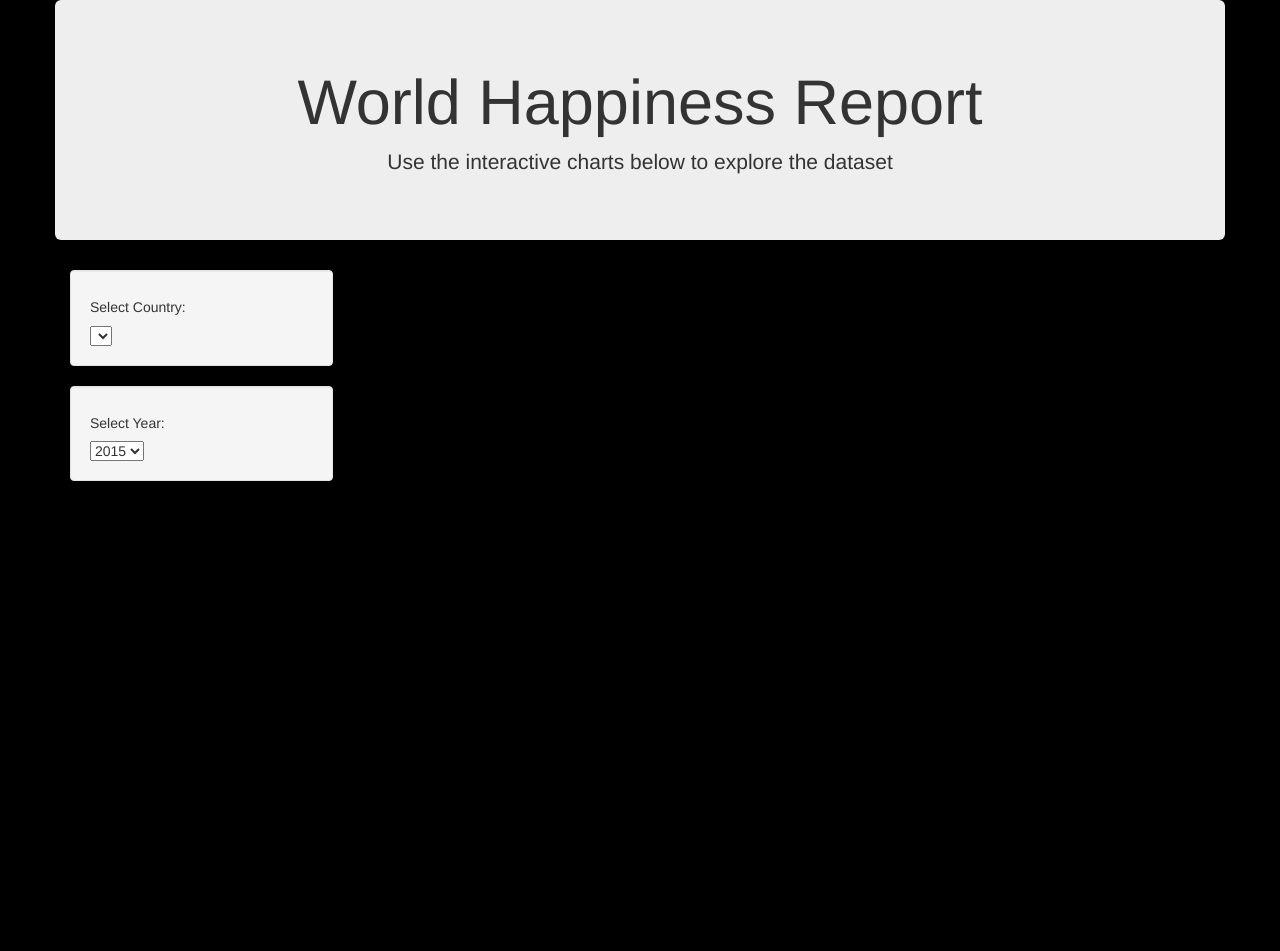
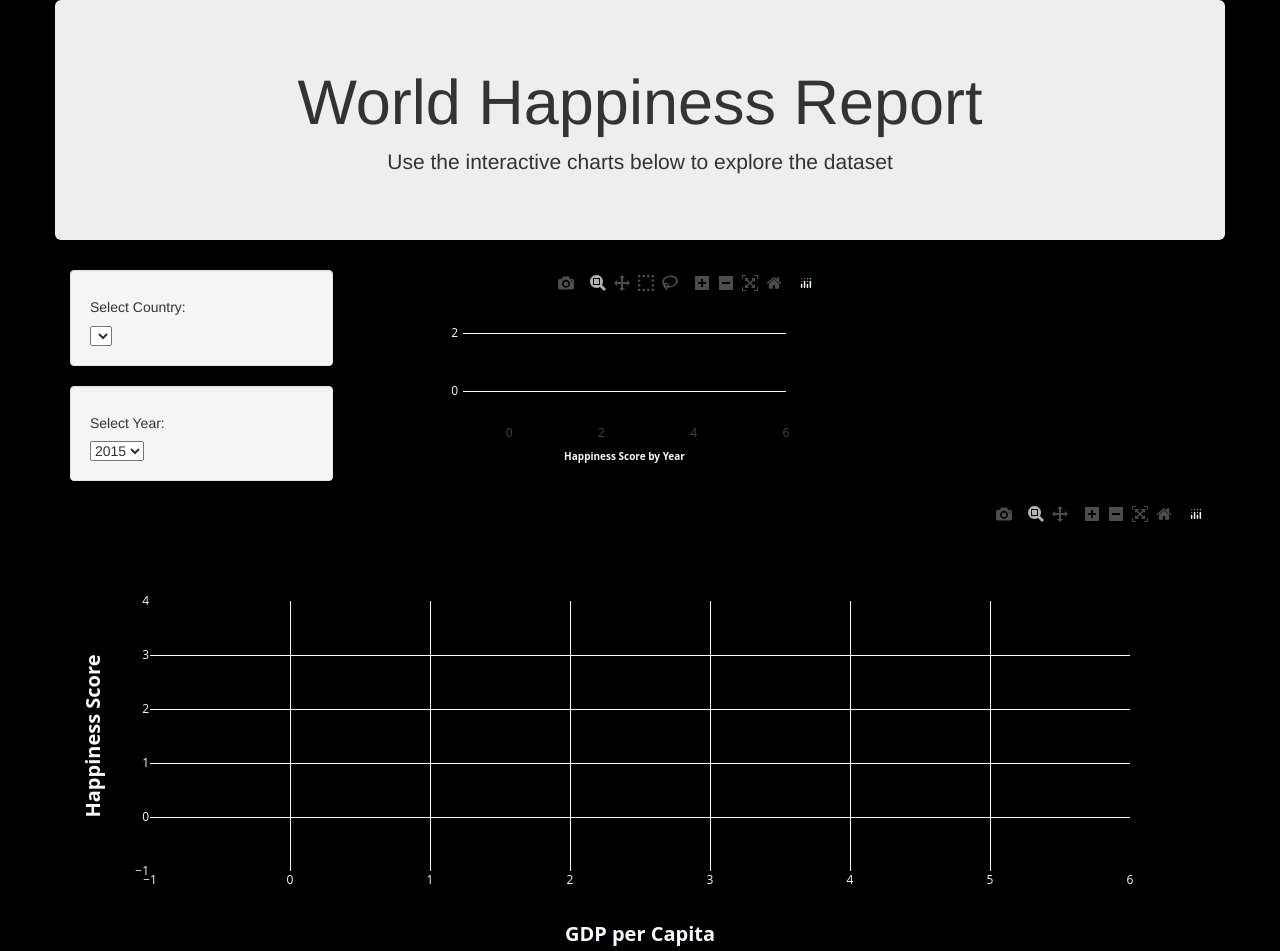
Before and after one commit to Squonk713/visualisation_project_3, a Flask app: page / in a window 1280 px wide. Before the commit the page ends 481 px from the top, so only its background shows below. Run offline with Flask 2, Linux system fonts and the light colour scheme; data that the repository does not hold is empty; some libraries are stand-ins or nearby versions.

Commit message:
finalised bubble plot,plot initialised and changes to app.py

```diff
--- a/app.py
+++ b/app.py
@@ -23,7 +23,7 @@ def get_happiness_data():
     result = cursor.fetchall()
     for row in result:
         mylist.append({"country":row[0],"region":row[1],"year":row[2],"overall_rank":row[3],
-             "happiness_score":row[4],"gdp_per_capita":row[5],"life_expectancy":row[6]})
+             "happiness_score":row[4],"gdp_per_capita":row[5],"life_expectancy":(20*row[6])})
     mydict["year"] = yearlist
     mydict["plotdata"] = mylist
     cursor.execute("""select * from  global_happiness_mean_values""")
--- a/static/plots3.js
+++ b/static/plots3.js
@@ -1,59 +1,59 @@
-function init() {
+// function init() {
 
-  // load the JSON data from the database
+//   // load the JSON data from the database
 
-      d3.json("http://127.0.0.1:5000/data").then((data) => {
-          console.log(data);
+//       d3.json("http://127.0.0.1:5000/data").then((data) => {
+//           console.log(data);
 
-  // get years and assign to selector 2
+//   // get years and assign to selector 2
 
-          var selector = d3.select("#selDataset2");
-          var years = data.year;
-          console.log(years);
-          years.forEach((year) => {
-            selector
-              .append("option")
-              .text(year)
-              .property("value", year);
-            })
+//           var selector = d3.select("#selDataset2");
+//           var years = data.year;
+//           console.log(years);
+//           years.forEach((year) => {
+//             selector
+//               .append("option")
+//               .text(year)
+//               .property("value", year);
+//             })
 
-  // get countries and assign to selector 1
+//   // get countries and assign to selector 1
 
-          var selector2 = d3.select("#selDataset");
-          var countries = data.countries;
-          console.log(countries);
-          countries.forEach((country) => {
-            selector2
-              .append("option")
-              .text(country)
-              .property("value", country);
-          })
+//           var selector2 = d3.select("#selDataset");
+//           var countries = data.countries;
+//           console.log(countries);
+//           countries.forEach((country) => {
+//             selector2
+//               .append("option")
+//               .text(country)
+//               .property("value", country);
+//           })
 
-  // create plots using values of the first row of data
+//   // create plots using values of the first row of data
 
-  });
-  };
+//   });
+//   };
 
-  init(null);
+//   init(null);
 
   //***** This function plots the bar plot with new data for the selected Country *********************/
 
-  function CountryChanged(newcountry) {
-      // Fetch new data each time a new sample is selected
-      barplot(newcountry);
-  };
+  // function CountryChanged(newcountry) {
+  //     // Fetch new data each time a new sample is selected
+  //     barplot(newcountry);
+  // };
 
-  function YearChanged(newyear) {
-    // Fetch new data each time a new sample is selected
-    bubbleplot(newyear);
-  };
+  // function YearChanged(newyear) {
+  //   // Fetch new data each time a new sample is selected
+  //   bubbleplot(newyear);
+  // };
 
 
-  function barplot(newcountry) {
+  function barplot(country) {
     d3.json("http://127.0.0.1:5000/data").then((data) => {
 
         var plotdata_array = data.plotdata;
-        var samples = plotdata_array.filter(object => object.country == newcountry);
+        var samples = plotdata_array.filter(object => object.country == country);
 
         console.log(samples);
         console.log(samples.length);
@@ -110,11 +110,11 @@ function init() {
   }
   ;
 
-  function bubbleplot(newyear) {
+  function bubbleplot(year) {
     d3.json("http://127.0.0.1:5000/data").then((data) => {
 
         var plotdata_array = data.plotdata;
-        var samples = plotdata_array.filter(object => object.year == newyear);
+        var samples = plotdata_array.filter(object => object.year == year);
 
         console.log(samples);
         console.log(samples.length);
@@ -123,6 +123,7 @@ function init() {
         sample_happiness_score = [];
         sample_gdp_per_capita = [];
         sample_life_expectancy = [];
+        sample_country = [];
 
 
         for (let i = 0; i < samples.length; i++) {
@@ -130,6 +131,20 @@ function init() {
           sample_happiness_score.push(samples[i].happiness_score)
           sample_gdp_per_capita.push(samples[i].gdp_per_capita)
           sample_life_expectancy.push(samples[i].life_expectancy)
+          sample_country.push(samples[i].country)
+        };
+        region_numeric = [];
+        for (let i = 0; i < sample_region.length; i++) {
+          if(sample_region[i] == "Australia and New Zealand") {region_numeric.push(0)}
+          else if (sample_region[i] == "Central and Eastern Europe") {region_numeric.push(1)}
+          else if (sample_region[i] == "Eastern Asia") {region_numeric.push(2)}
+          else if (sample_region[i] == "Latin America and Caribbean") {region_numeric.push(3)}
+          else if (sample_region[i] == "Middle East and Northern Africa") {region_numeric.push(4)}
+          else if (sample_region[i] == "North America") {region_numeric.push(5)}
+          else if (sample_region[i] == "Southeastern Asia") {region_numeric.push(6)}
+          else if (sample_region[i] == "Southern Asia") {region_numeric.push(7)}
+          else if (sample_region[i] == "Sub-Saharan Africa") {region_numeric.push(8)}
+          else if (sample_region[i] == "Western Europe") {region_numeric.push(9)}
         };
 
         // Bubble colour = Region
@@ -141,24 +156,23 @@ function init() {
 
   var bubbletrace = {
     x: sample_gdp_per_capita,
-    y: sample_life_expectancy,
+    y: sample_happiness_score,
     type: "bubble",
-    text: sample_region,sample_happiness_score,
-    hoverinfo: "text",
+    text: sample_region,
+    hoverinfo: "x+y+text",
     mode: "markers",
-    marker: {size: sample_happiness_score, color: sample_region, colorscale: "Earth"}
+    marker: {size: sample_life_expectancy, color: region_numeric}
   };
 
   data = [bubbletrace];
 
   var bubblelayout = {
     autosize: true,
-    height: 1000,
     paper_bgcolor: "rgba(0,0,0,0)",
     plot_bgcolor: "rgba(0,0,0,0)",
     yaxis: {
         title: {
-            text: "<b>Lifetime Expectancy</b>",
+            text: "<b>Happiness Score</b>",
     font: {
         color: "#f8f8ff",
         size: 20,
@@ -178,3 +192,54 @@ function init() {
 
   }
   ;
+  function init() {
+
+    // load the JSON data from the database
+
+        d3.json("http://127.0.0.1:5000/data").then((data) => {
+            console.log(data);
+
+    // get years and assign to selector 2
+
+            var selector = d3.select("#selDataset2");
+            var years = data.year;
+            console.log(years);
+            years.forEach((year) => {
+              selector
+                .append("option")
+                .text(year)
+                .property("value", year);
+              })
+
+    // get countries and assign to selector 1
+
+            var selector2 = d3.select("#selDataset");
+            var countries = data.countries;
+            console.log(countries);
+            countries.forEach((country) => {
+              selector2
+                .append("option")
+                .text(country)
+                .property("value", country);
+            })
+
+    // create plots using values of the first row of data
+    const firstcountries =  countries[0]
+    const firstyear = years[0]
+    barplot(firstcountries)
+    bubbleplot(firstyear)
+    })
+    };
+    //***** This function plots the bar plot with new data for the selected Country *********************/
+
+  function CountryChanged(newcountry) {
+    // Fetch new data each time a new sample is selected
+    barplot(newcountry);
+  }
+
+  function YearChanged(newyear) {
+  // Fetch new data each time a new sample is selected
+  bubbleplot(newyear);
+  }
+
+    init();
--- a/templates/index.html
+++ b/templates/index.html
@@ -33,12 +33,12 @@
         <div id="bar"></div>
       </div>
       <div class="col-md-4">
-        <div id="bubble"></div>
+        <div id="plot"></div>
       </div>
     </div>
     <div class="row">
       <div class="col-md-12">
-        <div id="map"></div>
+        <div id="bubble"></div>
       </div>
     </div>
   </div>
```
